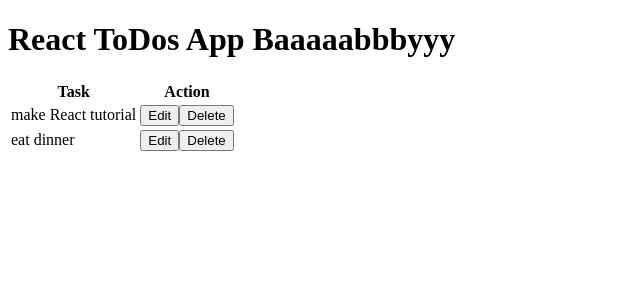
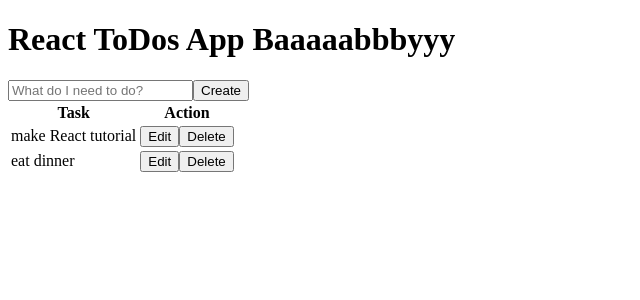
Before and after one commit to ga-wdi-exercises/todo-app-react, a React (Create React App) app: page / in a window 1280 px wide. Shown: the top 300 px of the page, without its empty margins (0-640 px from the left). Built offline with nearby package versions, Linux system fonts and the light colour scheme.

Commit message:
added form for create todo

```diff
--- a/src/App.js
+++ b/src/App.js
@@ -1,4 +1,5 @@
 import React, {Component} from 'react'
+import CreateTodo from './create-todo'
 import TodosList from './todos-list'
 
 const todos = [
@@ -25,6 +26,7 @@ class App extends Component {
     return (
     <div>
       <h1>React ToDos App Baaaaabbbyyy</h1>
+      <CreateTodo />
       <TodosList todos={this.state.todos} />
     </div>
     )
--- /dev/null
+++ b/src/create-todo.js
@@ -0,0 +1,14 @@
+import React, {Component} from 'react'
+
+class CreateTodo extends Component {
+  render() {
+    return (
+      <form>
+        <input type="text" placeholder="What do I need to do?" />
+        <button>Create</button>
+      </form>
+    )
+  }
+}
+
+export default CreateTodo
```
